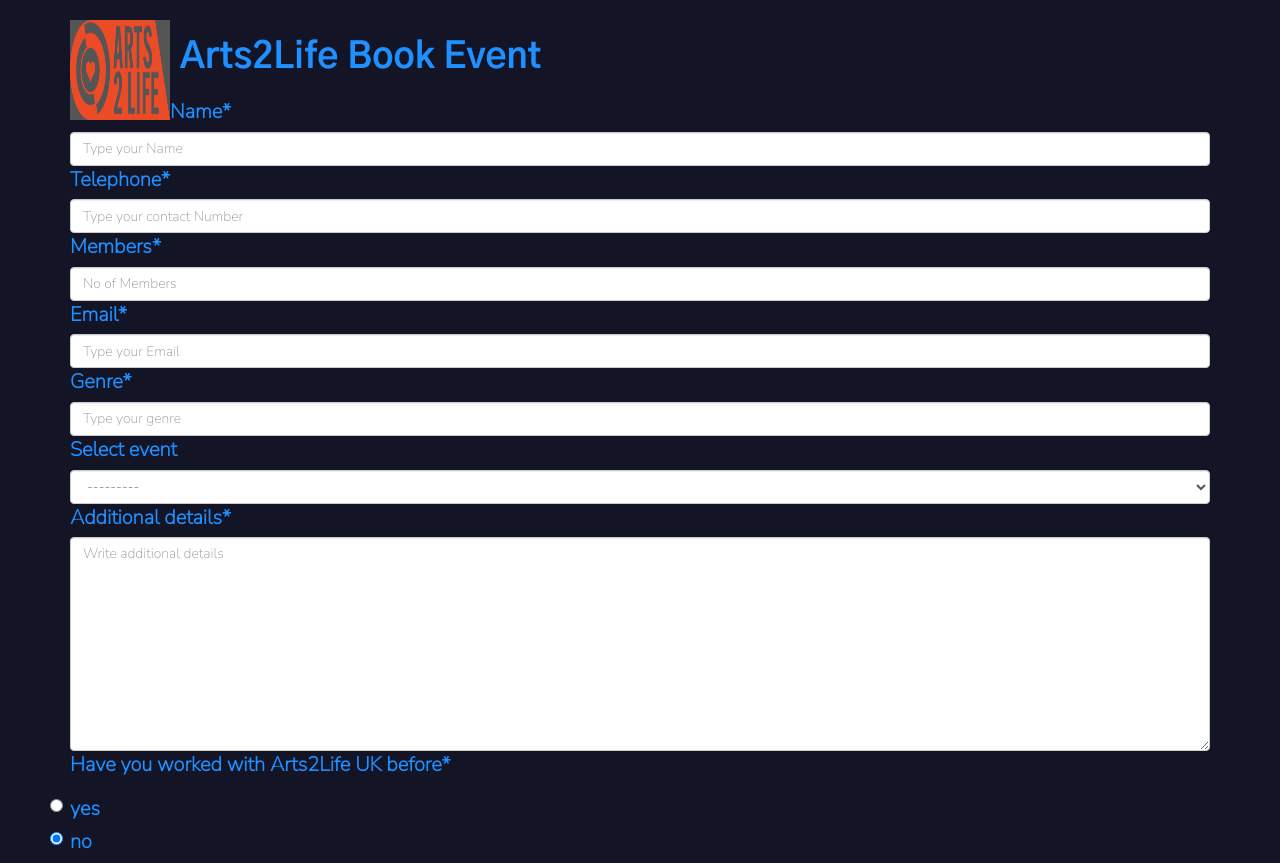
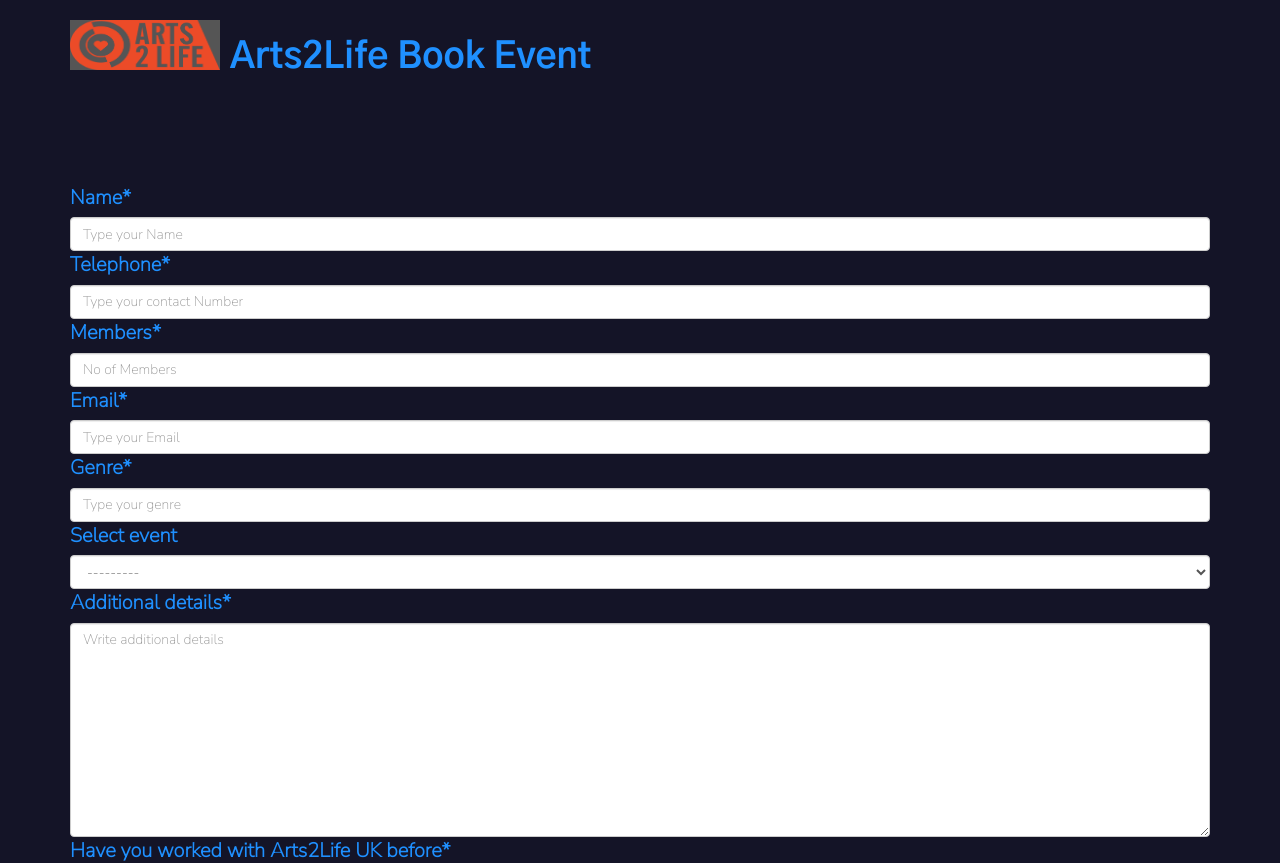
Before and after one commit to sairaawan/booking_event, a Django app: page / in a window 1280 px wide. Shown: the top 863 px of the page. Run offline with Django 3.2, Linux system fonts and the light colour scheme; data comes from the database, SQL or seed files in the repository; some libraries are stand-ins or nearby versions.

Commit message:
Update index.html

```diff
--- a/Templates/index.html
+++ b/Templates/index.html
@@ -19,8 +19,8 @@
 }
 .header img {
   float: left;
-  width: 100px;
-  height: 100px;
+  width: 150px;
+  height: 50px;
   background: #555;
 }
 
@@ -61,7 +61,7 @@
 
 
 
-        	<br>
+        	<br>	<br>	<br>	<br>
 
 
 <form method="POST" enctype="multipart/form-data" action="" class="form-group " >
```
